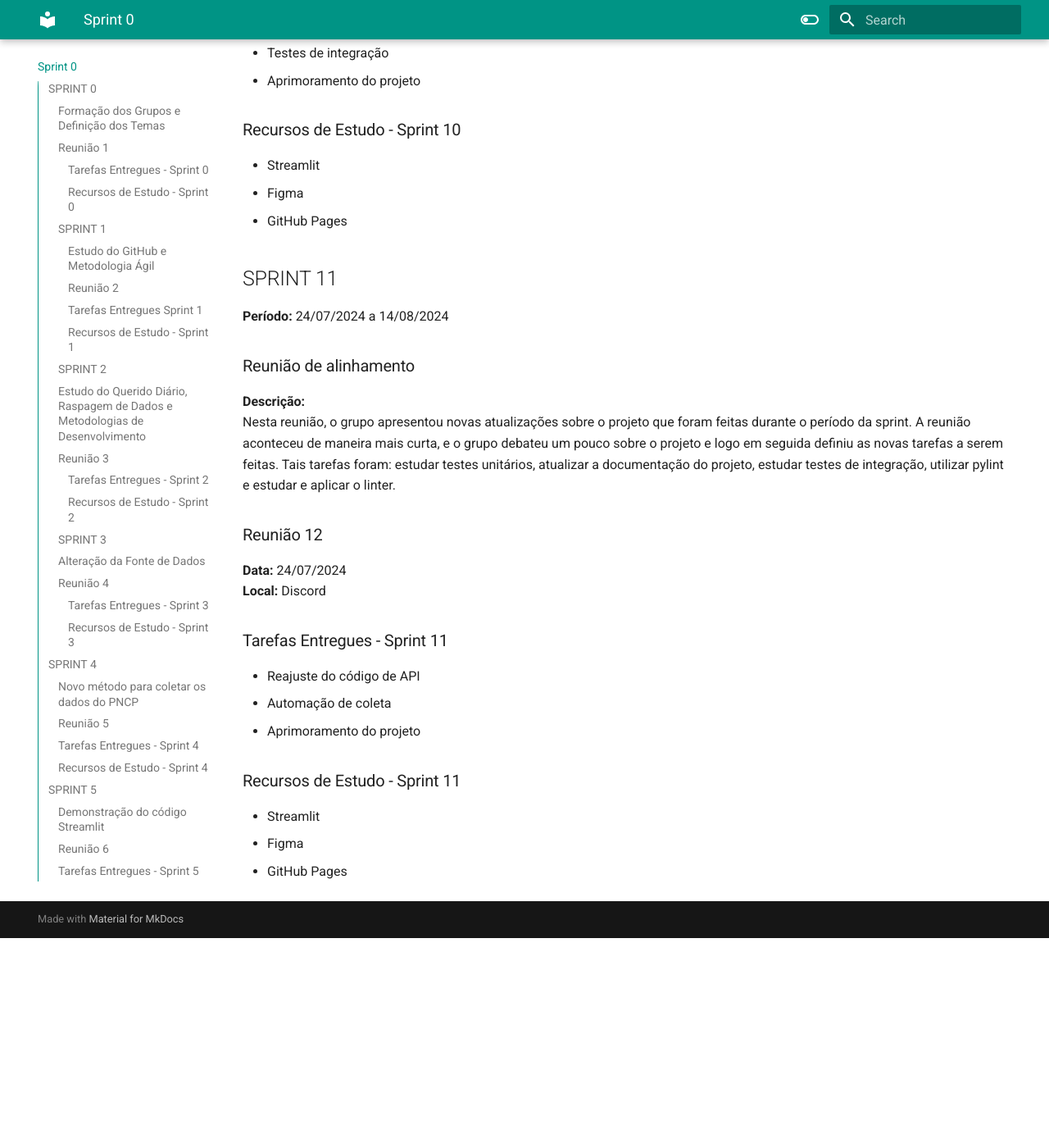
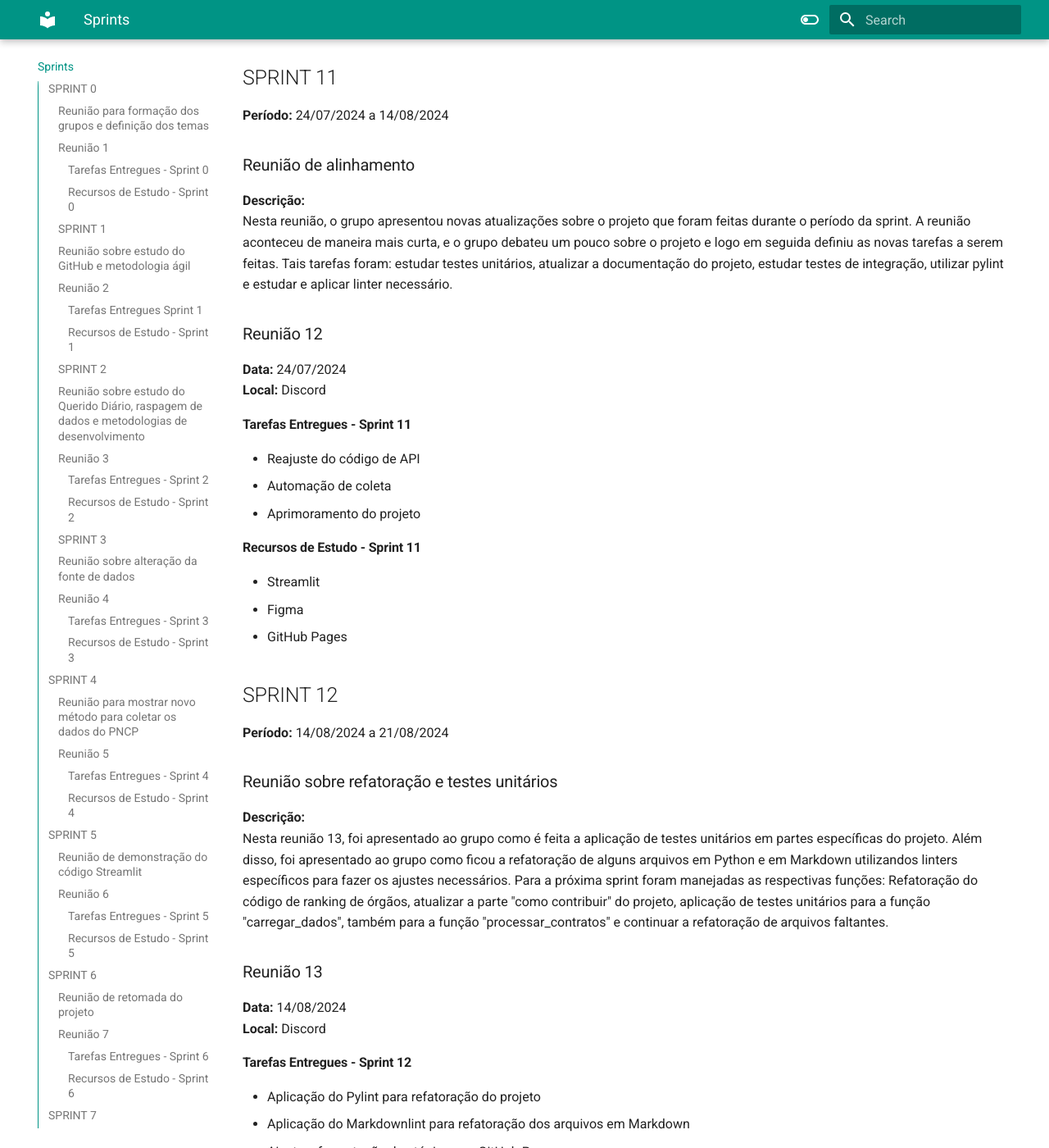
Before and after one commit to unb-mds/2024-1-Squad-10, an MkDocs documentation site: the page built from docs/Sprint.md, in a window 1280 px wide and 1400 px high, scrolled down 8640 px. Shown: the whole window at 82% size. Built offline with MkDocs 1.6.1 and Material for MkDocs 9.7.7, drawn with Linux system fonts in a browser that asks for light colours; before the commit the page ends 9784 px from its top, so only the background shows below that; some of the changed text lies outside the part shown.

Commit message:
Atualização da documentação

```diff
--- a/docs/Sprint.md
+++ b/docs/Sprint.md
@@ -1,10 +1,10 @@
-# Sprint 0
+# Sprints
 
 ## SPRINT 0
 
 **Período:** 18/03/2024 a 25/03/2024
 
-### Formação dos Grupos e Definição dos Temas
+### Reunião para formação dos grupos e definição dos temas
 
 **Descrição:**
 Nesta Sprint, o grupo discutiu e decidiu que as reuniões serão realizadas semanalmente, mas podendo ser feitas mais de uma vez caso seja necessário, às segundas-feiras às 20:00 na plataforma Discord. Também foi explicado e discutido como o projeto seria conduzido, além de sugerir três possíveis temas para serem abordados no projeto.
@@ -29,12 +29,12 @@
 
 **Período:** 25/03/2024 a 01/04/2024
 
-#### Estudo do GitHub e Metodologia Ágil
+### Reunião sobre estudo do GitHub e metodologia ágil
 
 **Descrição:**
 Nesta Sprint, o grupo se concentrou em estudar o GitHub e a metodologia ágil para nos prepararmos para o desenvolvimento do projeto. Esta sprint foi dedicada a compreender os princípios básicos de controle de versão, colaboração em equipe e práticas ágeis de desenvolvimento de software.
 
-#### Reunião 2
+### Reunião 2
 
 **Data:** 25/03/2024
 **Local:** Discord
@@ -58,7 +58,7 @@
 
   **Período:** 01/04/2024 a 08/04/2024
 
-### Estudo do Querido Diário, Raspagem de Dados e Metodologias de Desenvolvimento
+### Reunião sobre estudo do Querido Diário, raspagem de dados e metodologias de desenvolvimento
 
   **Descrição:**
   Nesta Sprint, o grupo dedicou tempo para estudar e entender os conceitos relacionados à contribuição para o projeto Querido Diário, além de aprofundar os conhecimentos em raspagem de dados, criação de spiders, utilização do Scrapy e práticas de desenvolvimento colaborativo como Git Flow, GitHub e Scrum.
@@ -90,7 +90,7 @@
 
 **Período:** 08/04/2024 a 15/04/2024
 
-### Alteração da Fonte de Dados
+### Reunião sobre alteração da fonte de dados
 
 **Descrição:**
 Nesta Sprint, o grupo decidiu não utilizar mais o Querido Diário como a fonte de dados do projeto. Foi decidido então utilizar o Portal Nacional de Contratações Públicas (PNCP) como nossa fonte de dados. Além disso, o grupo também revisou mais alguns comandos do Git para que fossem feitas melhores aplicações no nosso projeto. Ademais, estudamos mais sobre web scraping, pois será bastante utilizado para que seja feita a raspagem de dados do PNCP. Por fim, foi decidido o que cada participante faria até a próxima sprint, que seria: utilização do Figma para criação da página do projeto, web scraping para raspar dados do PNCP, implementação da arquitetura do nosso projeto e criação do diagrama da arquitetura.
@@ -118,7 +118,7 @@
 
 **Período:** 15/04/2024 a 22/04/2024
 
-### Novo método para coletar os dados do PNCP
+### Reunião para mostrar novo método para coletar os dados do PNCP
 
 **Descrição:**
 Nesta Sprint, inicialmente, cada participante apresentou para o grupo o que realizou durante a semana e como está o andamento do projeto. Após isso, foi apresentada a nova maneira que seria feita a coleta de dados do PCNP, que não consistiria mais em fazer uma raspagem direta dos dados do PNCP e sim da API fornecida pelo próprio Portal. Após isso, foram passadas as novas tarefas, que seriam essas: Consumir os dados da API do PNCP e implementá-los os dados do arquivo JSON para um banco de dados, desenvolvimento da lógica para recuperar os dados de maiores valores das empresas, implementação e melhoria do site do projeto e desenvolvimento do cadastro e do login do usuário.
@@ -128,7 +128,7 @@
 **Data:** 17/04/2024
 **Local:** Discord
 
-### Tarefas Entregues - Sprint 4
+#### Tarefas Entregues - Sprint 4
 
 - Criação do esboço do site no Figma
 - Diagrama da arquitetura
@@ -136,7 +136,7 @@
 - Apresentação da API do PNCP
 - Criação do código de cadastro e login do usuário
 
-### Recursos de Estudo - Sprint 4
+#### Recursos de Estudo - Sprint 4
 
 - API do Portal Nacional de Contratações Públicas
 - Figma
@@ -145,7 +145,7 @@
 
 **Período:** 15/04/2024 a 29/04/2024
 
-### Demonstração do código Streamlit
+### Reunião de demonstração do código Streamlit
 
 **Descrição:**
 Nesta Sprint, foram apresentadas as dashboards feitas em Streamlit e também foi criada a GitPage do projeto com o objetivo de mostrar a documentação e organizar as sprints do projeto. Após isso, foram determinadas as novas orientações, que foram: aperfeiçoar o código Streamlit, aperfeiçoar os gráficos, aperfeiçoar o ranking e alterar a organização dos dados.
@@ -155,7 +155,7 @@
 **Data:** 29/04/2024
 **Local:** Discord
 
-### Tarefas Entregues - Sprint 5
+#### Tarefas Entregues - Sprint 5
 
 - Criação de dashboards usando Streamlit
 - Explicação das dashboards
@@ -163,7 +163,7 @@
 - Aperfeiçoamento do workflow
 - Criação de GitPage
 
-### Recursos de Estudo - Sprint 5
+#### Recursos de Estudo - Sprint 5
 
 - GitPage
 - Figma
@@ -174,7 +174,7 @@
 
 **Período:** 22/05/2024 a 29/05/2024
 
-### Retomada do projeto
+### Reunião de retomada do projeto
 
 **Descrição:**
 Nesta Sprint, o grupo se reuniu novamente após um período sem reuniões, pois todos os integrantes estavam em período de provas. Logo após, foram passadas as novas orientações para os participantes, sendo elas: implementação das multipages dentro do Streamlit, implementação de uma área de contato com coleta de dados e interação do usuário com a equipe, ajuste das dashboards, implementação do cadastro e login dentro do Streamlit, implementação do HTML e CSS dentro do Streamlit e atualização/organização das sprints e da arquitetura.
@@ -184,14 +184,14 @@
 **Data:** 22/05/2024
 **Local:** Discord
 
-### Tarefas Entregues - Sprint 6
+#### Tarefas Entregues - Sprint 6
 
 - Aperfeiçoamento das dashboards
 - Aperfeiçoamento dos gráficos
 - Aperfeiçoamento do ranking
 - Alteração da organização dos dados
 
-### Recursos de Estudo - Sprint 6
+#### Recursos de Estudo - Sprint 6
 
 - Streamlit
 - HTML, CSS e JavaScript
@@ -200,7 +200,7 @@
 
 **Período:** 29/05/2024 a 05/06/2024
 
-### Aperfeiçoamento do Front-end
+### Reunião para aperfeiçoamento do Front-end
 
 **Descrição:**
 Nesta Sprint, foi apresentado tudo que foi feito e aperfeiçoado no que se diz respeito ao Front-end do projeto. Após apresentação e revisão dessa parte, foram passadas as novas atividades para os participantes, sendo estas: implementação de mais utilidades no código usando Streamlit, continuar incrementando as dashboards, criação de páginas sobre informações das empresas e continuar a estilização do projeto.
@@ -210,13 +210,13 @@
 **Data:** 29/05/2024
 **Local:** Discord
 
-### Tarefas Entregues - Sprint 7
+#### Tarefas Entregues - Sprint 7
 
 - Implementação do HTML e CSS dentro do Streamlit
 - Organização do projeto
 - Implementação do cadastro e do login no Streamlit
 
-### Recursos de Estudo - Sprint 7
+#### Recursos de Estudo - Sprint 7
 
 - Streamlit
 - HTML
@@ -236,13 +236,13 @@
 **Data:** 05/06/2024
 **Local:** Discord
 
-### Tarefas Entregues - Sprint 8
+#### Tarefas Entregues - Sprint 8
 
 - Incrementação de dashboards
 - Criação de páginas de informação
 - Melhorias na estilização do projeto
 
-### Recursos de Estudo - Sprint 8
+#### Recursos de Estudo - Sprint 8
 
 - Streamlit
 - Figma
@@ -261,11 +261,11 @@
 **Data:** 10/07/2024
 **Local:** Discord
 
-### Tarefas Entregues - Sprint 9
+#### Tarefas Entregues - Sprint 9
 
 - Essa reunião consistiu apenas no debate sobre o feedback da professora
 
-### Recursos de Estudo - Sprint 9
+#### Recursos de Estudo - Sprint 9
 
 - Streamlit
 
@@ -273,7 +273,7 @@
 
 **Período:** 17/07/2024 a 23/07/2024
 
-### Melhorias no projeto pós R1
+### Reunião de melhorias no projeto pós R1
 
 **Descrição:**
 Nesta reunião, o grupo apresentou atualizações sobre o projeto que foram feitas no período da sprint e, após revisão do projeto, o grupo demandou as novas tarefas para a nova sprint. Tais tarefas são: implementação de testes unitários, utilização do Linter, reajustar o código de coleta da API, implementação do pytest e fazer automações de coleta e geração de arquivos.
@@ -283,13 +283,13 @@
 **Data:** 17/07/2024
 **Local:** Discord
 
-### Tarefas Entregues - Sprint 10
+#### Tarefas Entregues - Sprint 10
 
 - Issue templates
 - Testes de integração
 - Aprimoramento do projeto
 
-### Recursos de Estudo - Sprint 10
+#### Recursos de Estudo - Sprint 10
 
 - Streamlit
 - Figma
@@ -302,21 +302,48 @@
 ### Reunião de alinhamento
 
 **Descrição:**
-Nesta reunião, o grupo apresentou novas atualizações sobre o projeto que foram feitas durante o período da sprint. A reunião aconteceu de maneira mais curta, e o grupo debateu um pouco sobre o projeto e logo em seguida definiu as novas tarefas a serem feitas. Tais tarefas foram: estudar testes unitários, atualizar a documentação do projeto, estudar testes de integração, utilizar pylint e estudar e aplicar o linter.
+Nesta reunião, o grupo apresentou novas atualizações sobre o projeto que foram feitas durante o período da sprint. A reunião aconteceu de maneira mais curta, e o grupo debateu um pouco sobre o projeto e logo em seguida definiu as novas tarefas a serem feitas. Tais tarefas foram: estudar testes unitários, atualizar a documentação do projeto, estudar testes de integração, utilizar pylint e estudar e aplicar linter necessário.
 
 ### Reunião 12
 
 **Data:** 24/07/2024
 **Local:** Discord
 
-### Tarefas Entregues - Sprint 11
+#### Tarefas Entregues - Sprint 11
 
 - Reajuste do código de API
 - Automação de coleta
 - Aprimoramento do projeto
 
-### Recursos de Estudo - Sprint 11
+#### Recursos de Estudo - Sprint 11
 
 - Streamlit
 - Figma
 - GitHub Pages
+
+## SPRINT 12
+
+**Período:** 14/08/2024 a 21/08/2024
+
+### Reunião sobre refatoração e testes unitários
+
+**Descrição:**
+Nesta reunião 13, foi apresentado ao grupo como é feita a aplicação de testes unitários em partes específicas do projeto. Além disso, foi apresentado ao grupo como ficou a refatoração de alguns arquivos em Python e em Markdown utilizandos linters específicos para fazer os ajustes necessários. Para a próxima sprint foram manejadas as respectivas funções: Refatoração do código de ranking de órgãos, atualizar a parte "como contribuir" do projeto, aplicação de testes unitários para a função "carregar_dados", também para a função "processar_contratos" e continuar a refatoração de arquivos faltantes.
+
+### Reunião 13
+
+**Data:** 14/08/2024
+**Local:** Discord
+
+#### Tarefas Entregues - Sprint 12
+
+- Aplicação do Pylint para refatoração do projeto
+- Aplicação do Markdownlint para refatoração dos arquivos em Markdown
+- Ajuste e formatação dos tópicos no GitHub Pages
+
+#### Recursos de Estudo - Sprint 12
+
+- Streamlit
+- GitHub Pages
+- Pylint
+- Markdownlint
```
